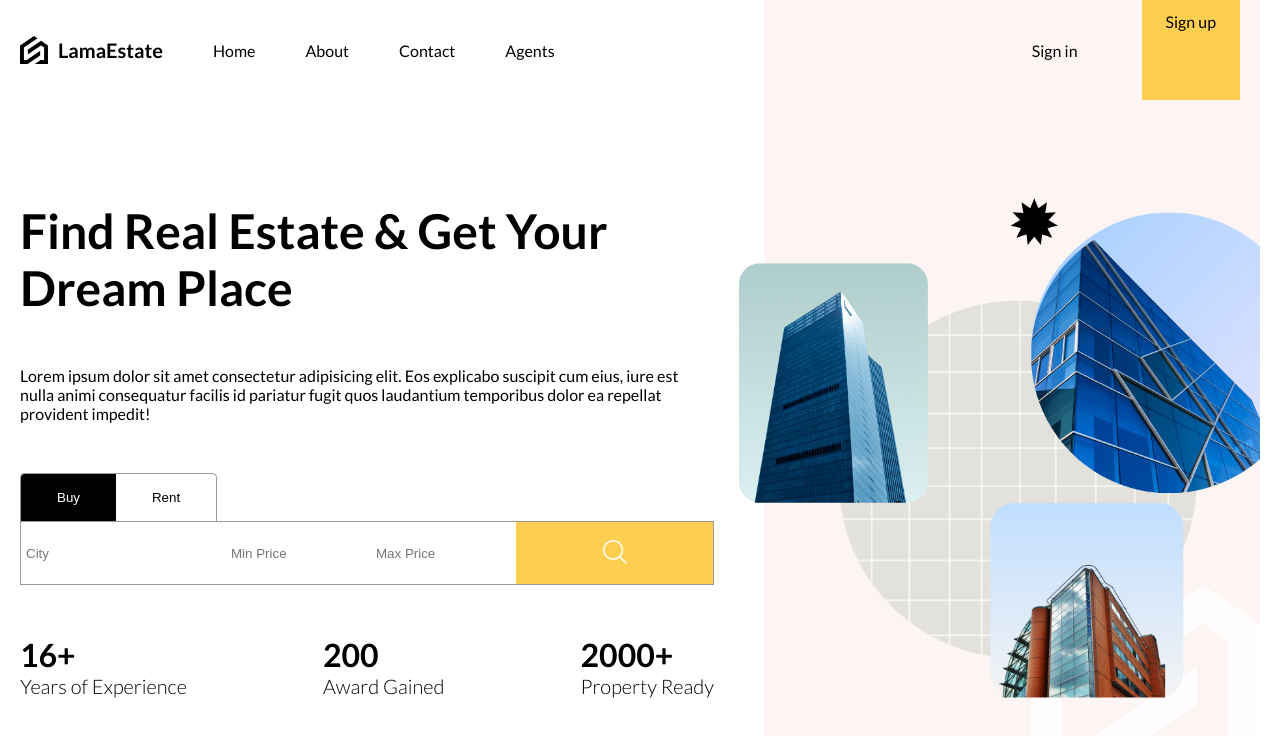
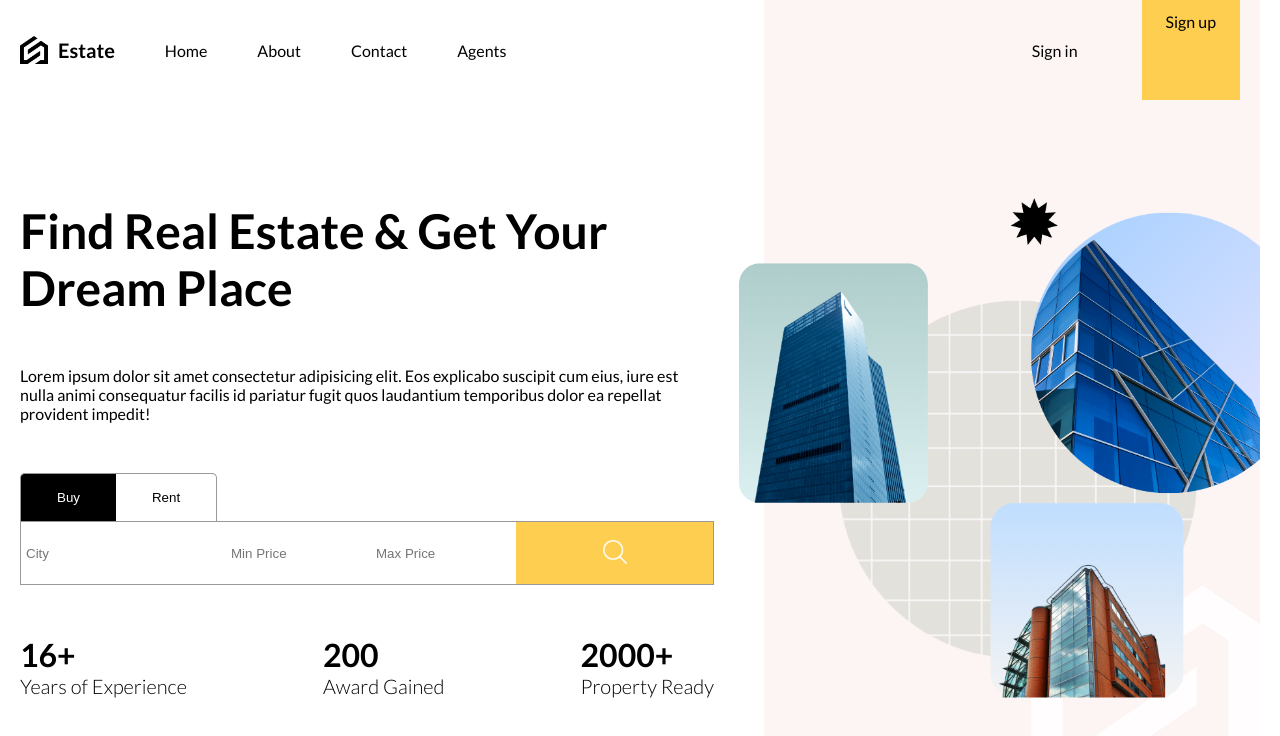
Before and after one commit to noobapoo99/property, a React (Vite) app in the folder client/: page / in a window 1280 px wide. Shown: the top 736 px of the page. Built offline with nearby package versions, Linux system fonts and the light colour scheme; no server answers.

Commit message:
hide_api_keys

```diff
--- a/client/index.html
+++ b/client/index.html
@@ -1,18 +1,20 @@
 <!DOCTYPE html>
 <html lang="en">
+
 <head>
   <meta charset="UTF-8" />
-    <link rel="icon" type="image/svg+xml" href="/favicon.png" />
+  <link rel="icon" type="image/svg+xml" href="" />
   <meta name="viewport" content="width=device-width, initial-scale=1.0" />
-    <title>Lama Real Estate UI</title>
+  <title>Estate</title>
   <meta name="description" content="Buy, Sell and Rent Properties" />
   <link
     href="https://fonts.googleapis.com/css2?family=Lato:ital,wght@0,100;0,300;0,400;0,700;0,900;1,100;1,300;1,400;1,700;1,900&display=swap"
-      rel="stylesheet"
-    />
+    rel="stylesheet" />
 </head>
+
 <body>
   <div id="root"></div>
   <script type="module" src="/src/main.jsx"></script>
 </body>
+
 </html>
--- a/client/src/components/navbar/Navbar.jsx
+++ b/client/src/components/navbar/Navbar.jsx
@@ -19,7 +19,7 @@ function Navbar() {
       <div className="left">
         <a href="/" className="logo">
           <img src="/logo.png" alt="" />
-          <span>LamaEstate</span>
+          <span>Estate</span>
         </a>
         <a href="/">Home</a>
         <a href="/">About</a>
```
Also changed, not shown: 1 other file (tests, documents, lock files or other folders). Lines whose indentation alone changed are shown as unchanged.
